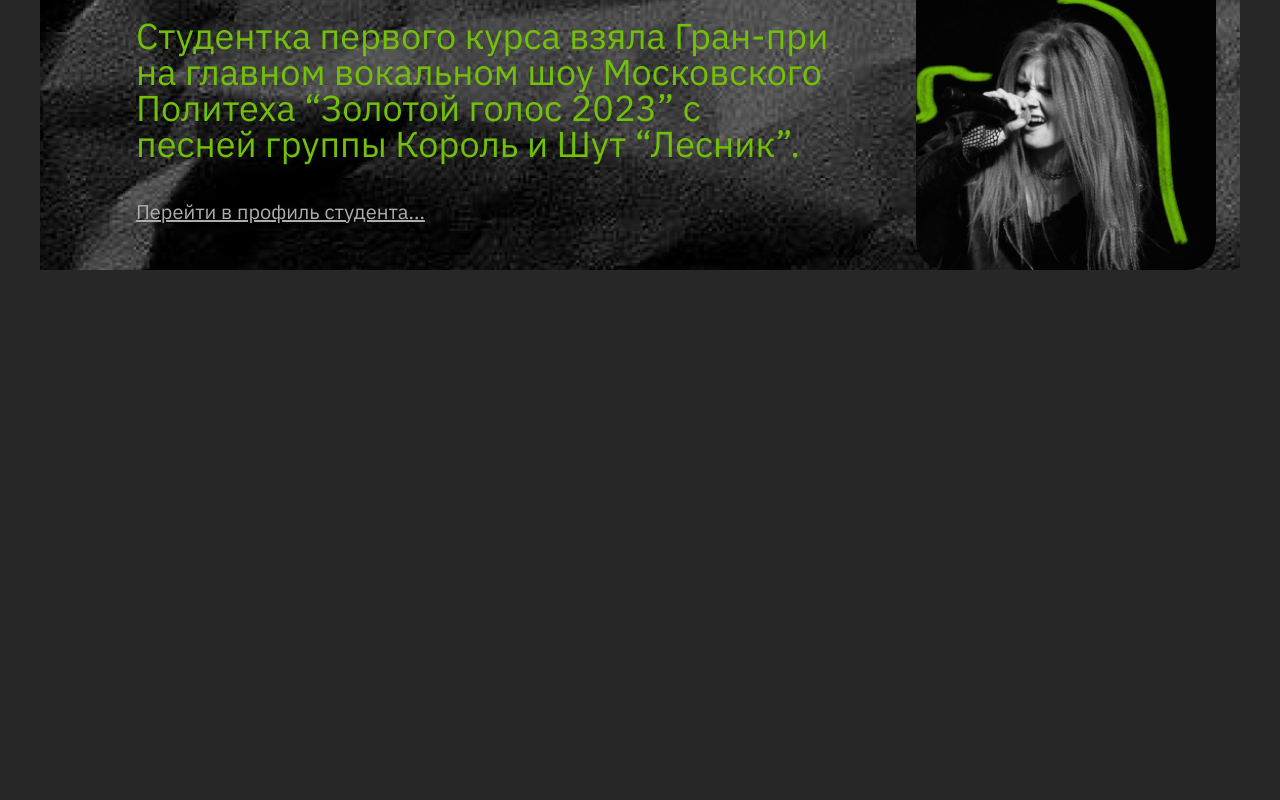
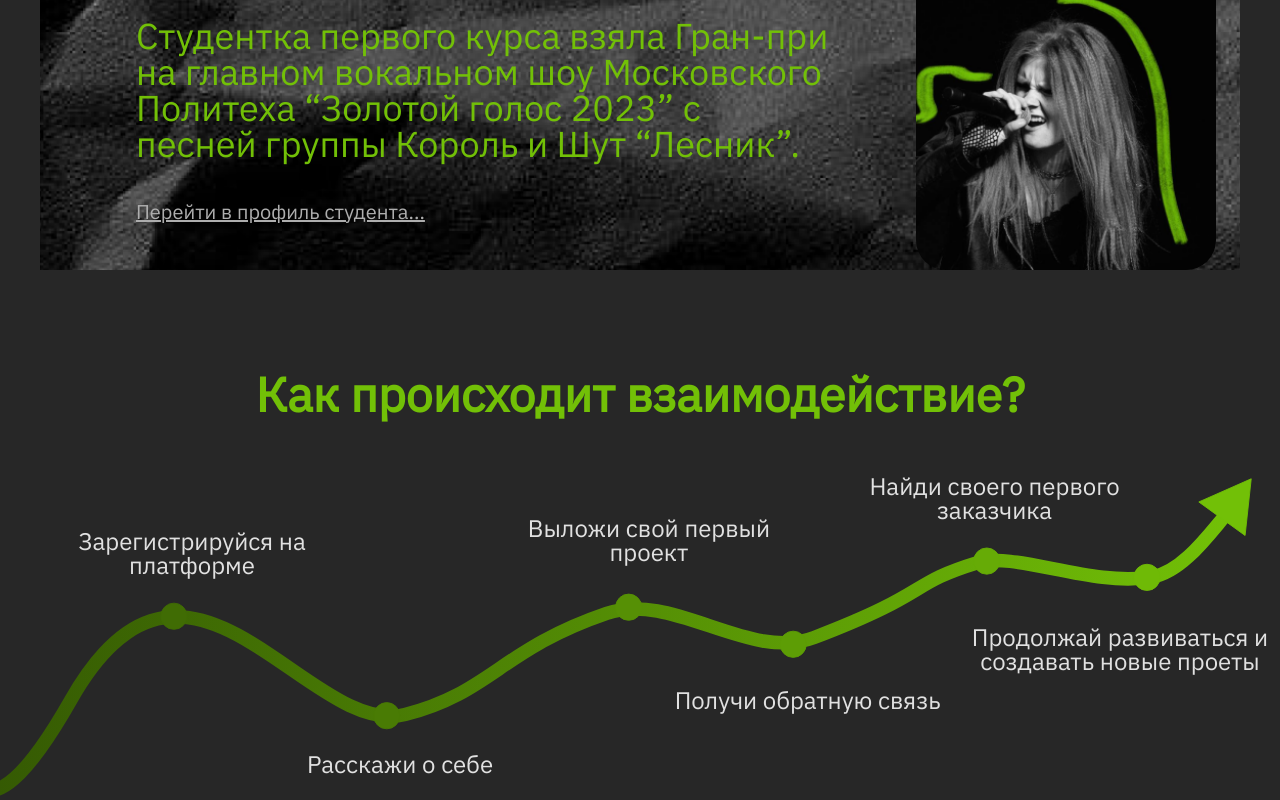
Before and after one commit to fultlin/doodle, a React (Create React App) app: page / in a window 1280 px wide. Shown: the part 3416-4216 px from the top of the page. Before the commit the page ends 3766 px from the top, so only its background shows below. Built offline with nearby package versions, Linux system fonts and the light colour scheme.

Commit message:
section interaction

```diff
--- a/src/components/main/Main.jsx
+++ b/src/components/main/Main.jsx
@@ -1,7 +1,9 @@
 import About from "./about/About"
 import FirstScreen from "./firstScreen/FirstScreen"
 import Projects from "./Projects/Prokects"
-import Students from './Students/Students'
+import Students from "./Students/Students"
+import Interaction from "./interaction/Interaction"
+
 const Main = () => {
     return (
         <>
@@ -27,6 +29,11 @@ const Main = () => {
                     <Students/>
                 </div>
             </section>
+            <section>
+                <div className="wrapper main">
+                    <Interaction/>
+                </div>
+            </section>
         </>
     )
 
--- /dev/null
+++ b/src/components/main/interaction/Interaction.jsx
@@ -0,0 +1,20 @@
+import arrow from "./assets/way-arrow.svg"
+
+const Interaction = () => {
+    return (
+        <div className="interaction">
+            <h2 className="interaction__heading">Как происходит взаимодействие?</h2>
+            <img src={arrow} alt="" />
+            <ul className="interaction__text">
+                <li id="step-1"><p>Зарегистрируйся на платформе</p></li>
+                <li id="step-2"><p>Расскажи о себе</p></li>
+                <li id="step-3"><p>Выложи свой первый проект</p></li>
+                <li id="step-4"><p>Получи обратную связь </p></li>
+                <li id="step-5"><p>Найди своего первого заказчика</p></li>
+                <li id="step-6"><p>Продолжай развиваться и создавать новые проеты</p></li>
+            </ul>
+        </div>
+    )
+}
+
+export default Interaction
--- /dev/null
+++ b/src/components/main/interaction/interaction.scss
@@ -0,0 +1,62 @@
+@use '../../../styles/variables.scss' as vb;
+
+.interaction {
+  position: relative;
+  text-align: center;
+  margin-top: 100px;
+
+  &__heading {
+    margin-bottom: 40px;
+    font-size: 48px;
+    font-family: vb.$font-primary;
+    color: vb.$color-secondary;
+    font-weight: bold;
+  }
+
+  img {
+    width: 100%;
+  }
+
+  &__text {
+    color: vb.$text-color-primary;
+    font-size: 24px;
+    font-weight: normal;
+
+    li {
+      position: absolute;
+      width: 320px;
+    }
+
+    // 1440x472
+    #step-1 {
+      left: 2.5%;
+      top: 37%;
+    }
+
+    #step-2 {
+      left: 18.75%;
+      top: 89%;
+    }
+
+    #step-3 {
+      left: 38.2%;
+      top: 34%;
+    }
+
+    #step-4 {
+      left: 50.6%;
+      top: 74%;
+    }
+
+    #step-5 {
+      left: 65.2%;
+      top: 24.3%;
+    }
+
+    #step-6 {
+      right: 0;
+      top: 59.3%;
+    }
+  }
+
+}
--- a/src/components/main/main.scss
+++ b/src/components/main/main.scss
@@ -5,3 +5,4 @@
 @import url('../Slider/Slider.scss');
 @import url('./StudentCard/StudentCard.scss');
 @import url('./Students/Students.scss');
+@import url('./interaction/interaction.scss');
```
Also changed, not shown: src/components/main/interaction/assets/way-arrow.svg (added).
